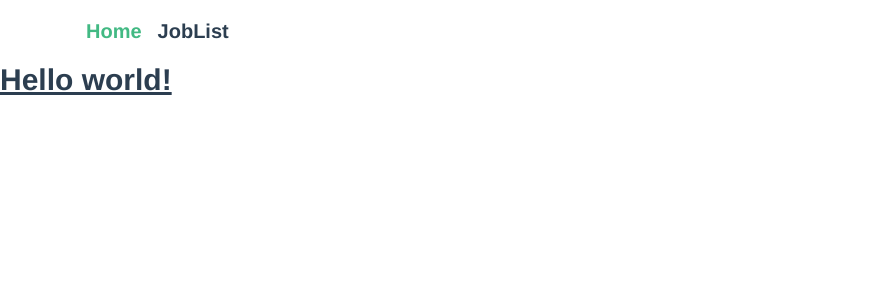
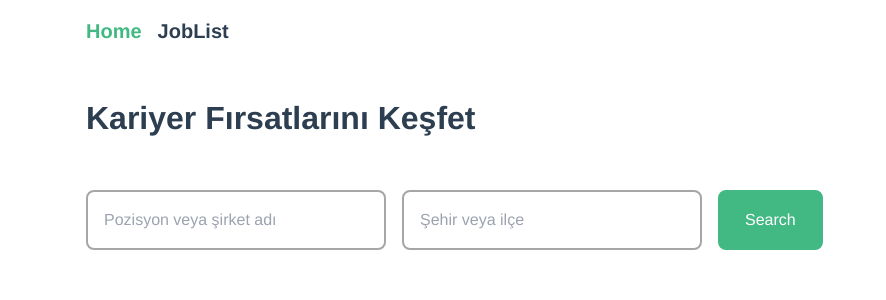
Before and after one commit to hasanizmir/vue-job-list, a Vue app: page / in a window 1280 px wide. Shown: the top 300 px of the page, without its empty margins (0-886 px from the left). Built offline with nearby package versions, Linux system fonts and the light colour scheme; no server answers.

Commit message:
feat: Components added to Home

```diff
--- a/src/views/HomeView.vue
+++ b/src/views/HomeView.vue
@@ -1,11 +1,31 @@
 <template>
   <div class="home">
-    <h1 class="text-3xl font-bold underline">Hello world!</h1>
+    <h1 class="home__header">Kariyer Fırsatlarını Keşfet</h1>
+    <SearchArea />
+    <JobItems :title="'Son ilanlar'" />
   </div>
 </template>
 
 <script>
+import JobItems from "@/components/JobItems.vue";
+import SearchArea from "@/components/SearchArea.vue";
+
 export default {
   name: "HomeView",
+  components: {
+    JobItems,
+    SearchArea,
+  },
 };
 </script>
+<style lang="scss" scoped>
+.home {
+  &__header {
+    max-width: var(--container);
+    font-size: var(--font-size-3xl);
+    font-weight: var(--font-weight-semibold);
+    margin: var(--space-md) auto;
+    padding: var(--space-md);
+  }
+}
+</style>
```
